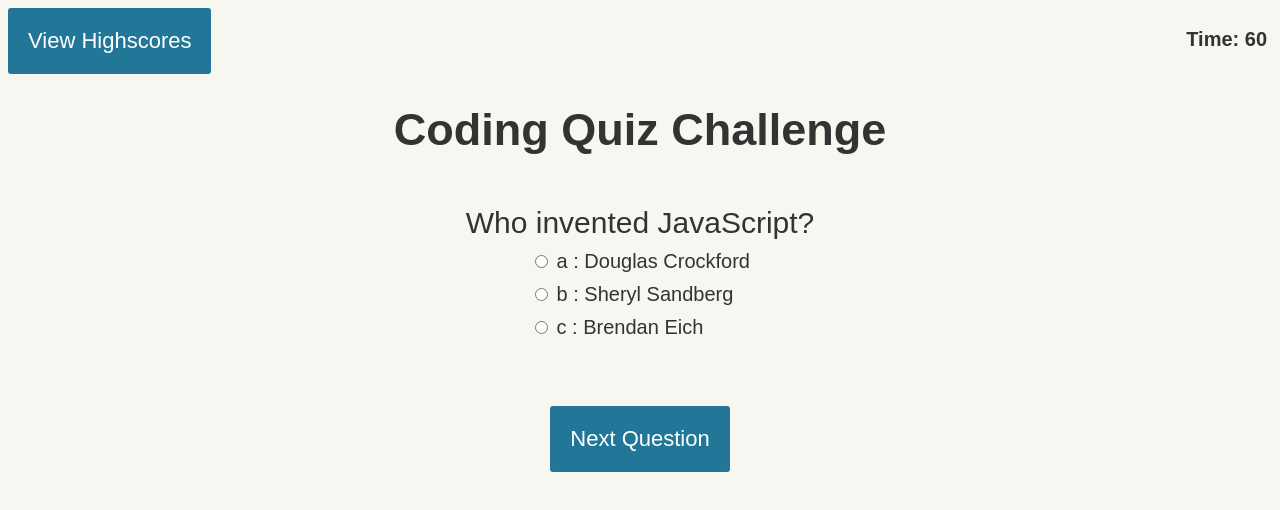
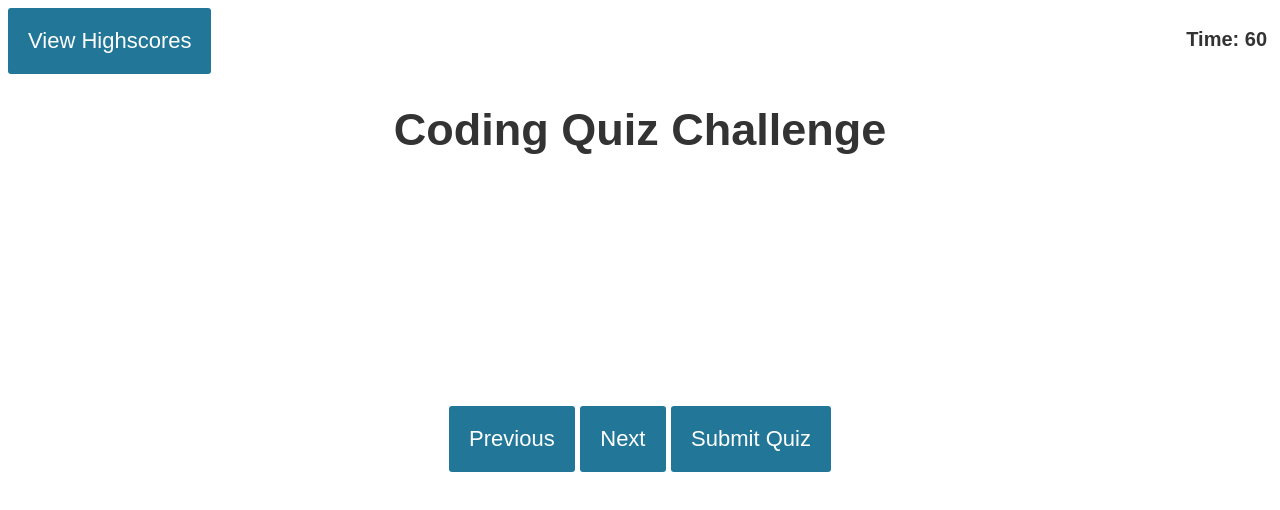
Before and after one commit to chrisimata21/coding-quiz-challenge, a plain HTML site: page index.html in a window 1280 px wide. Drawn offline with Linux system fonts and the light colour scheme.

Commit message:
making sure it works

```diff
--- a/assets/script.js
+++ b/assets/script.js
@@ -101,6 +101,16 @@
     showSlide(currentSlide - 1);
   }
 
+  function startQuiz() {
+    var x = document.getElementById("start");
+    if (x.style.display === "none") {
+      x.style.display = "block";
+    } else {
+      x.style.display = "none";
+    }
+  }
+  startQuiz();
+  //function showScores();
 
 
   // Variables
@@ -108,34 +118,6 @@
   const resultsContainer = document.getElementById('results');
   const submitButton = document.getElementById('submit');
   const myQuestions = [
-    {
-      question: "Who invented JavaScript?",
-      answers: {
-        a: "Douglas Crockford",
-        b: "Sheryl Sandberg",
-        c: "Brendan Eich"
-      },
-      correctAnswer: "c"
-    },
-    {
-      question: "Which one of these is a JavaScript package manager?",
-      answers: {
-        a: "Node.js",
-        b: "TypeScript",
-        c: "npm"
-      },
-      correctAnswer: "c"
-    },
-    {
-      question: "Which tool can you use to ensure code quality?",
-      answers: {
-        a: "Angular",
-        b: "jQuery",
-        c: "RequireJS",
-        d: "ESLint"
-      },
-      correctAnswer: "d"
-    },
     {
       question: "What is the name of the object that allows you to perform mathematical tasks with the interpreter?",
       answers: {
@@ -158,9 +140,7 @@
     },
   ];
 
-  // Kick things off
-  buildQuiz();
-
+buildQuiz();
   // Pagination
   const previousButton = document.getElementById("previous");
   const nextButton = document.getElementById("next");
@@ -168,11 +148,11 @@
   let currentSlide = 0;
 
   // Show the first slide
-  showSlide(currentSlide);
+  //showSlide(currentSlide);
 
   // Event listeners
   submitButton.addEventListener('click', showResults);
   previousButton.addEventListener("click", showPreviousSlide);
   nextButton.addEventListener("click", showNextSlide);
-  scoreButton.addEventListener("click", showScores)
+
 })();
--- a/assets/style.css
+++ b/assets/style.css
@@ -4,7 +4,7 @@ body{
 	color: #333;
   font-weight: 300;
   text-align: center;
-  background-color: #f8f6f0;
+  background-color: white;
 }
 header {
   display: flex;
--- a/index.html
+++ b/index.html
@@ -15,13 +15,17 @@
     </header>
     <body>
         <h1>Coding Quiz Challenge</h1>
+        <div id="start">
+            <button>Start</button>
+        </div>
         <div class="quiz-container">
             <div id="quiz"></div>
         </div>
-        <button id="previous">Previous Question</button>
-        <button id="next">Next Question</button>
+        <button id="previous">Previous</button>
+        <button id="next">Next</button>
         <button id="submit">Submit Quiz</button>
         <div id="results"></div>
+
         <script src="./assets/script.js"></script>
     </body>
 </html>
```
Also changed, not shown: 1 other file.
